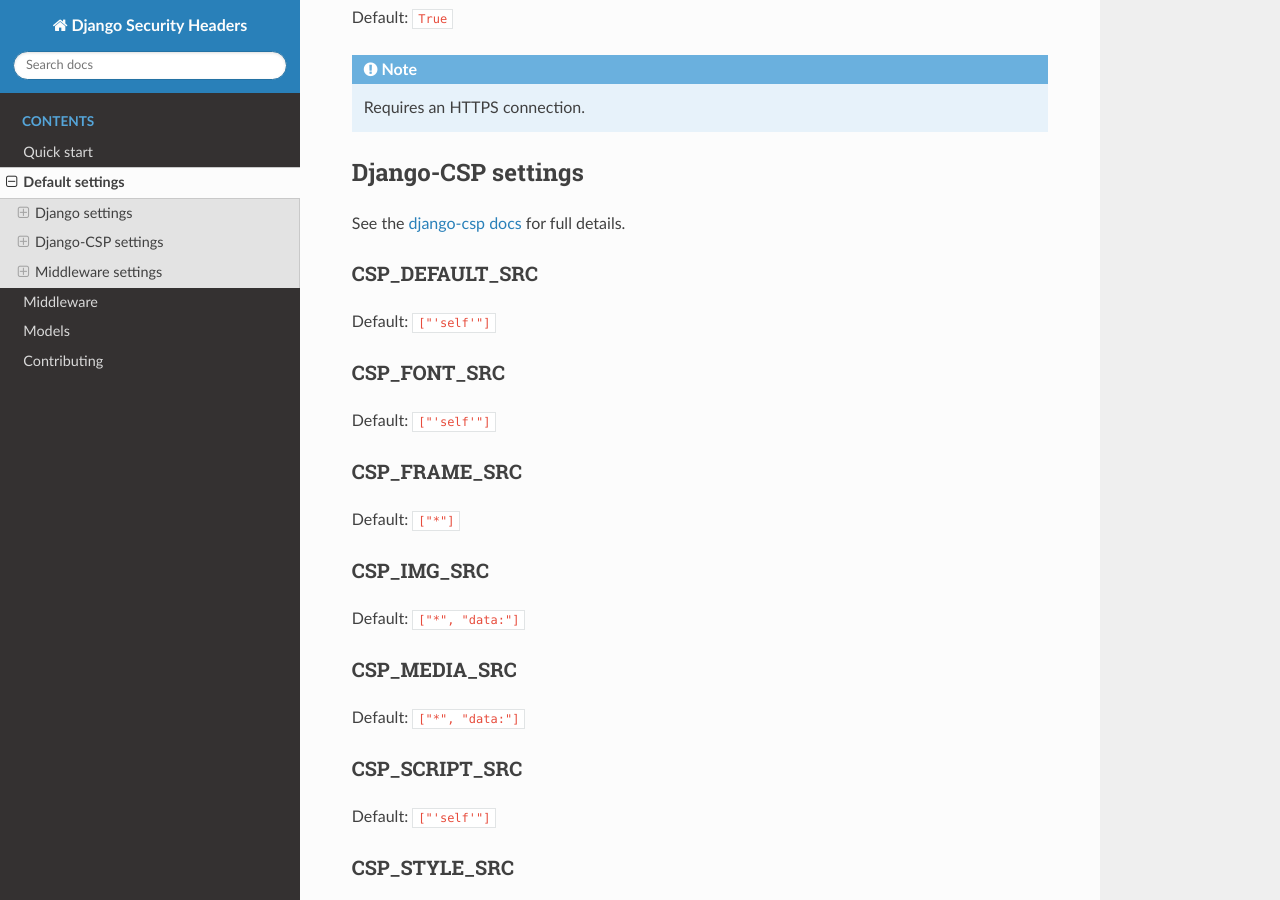
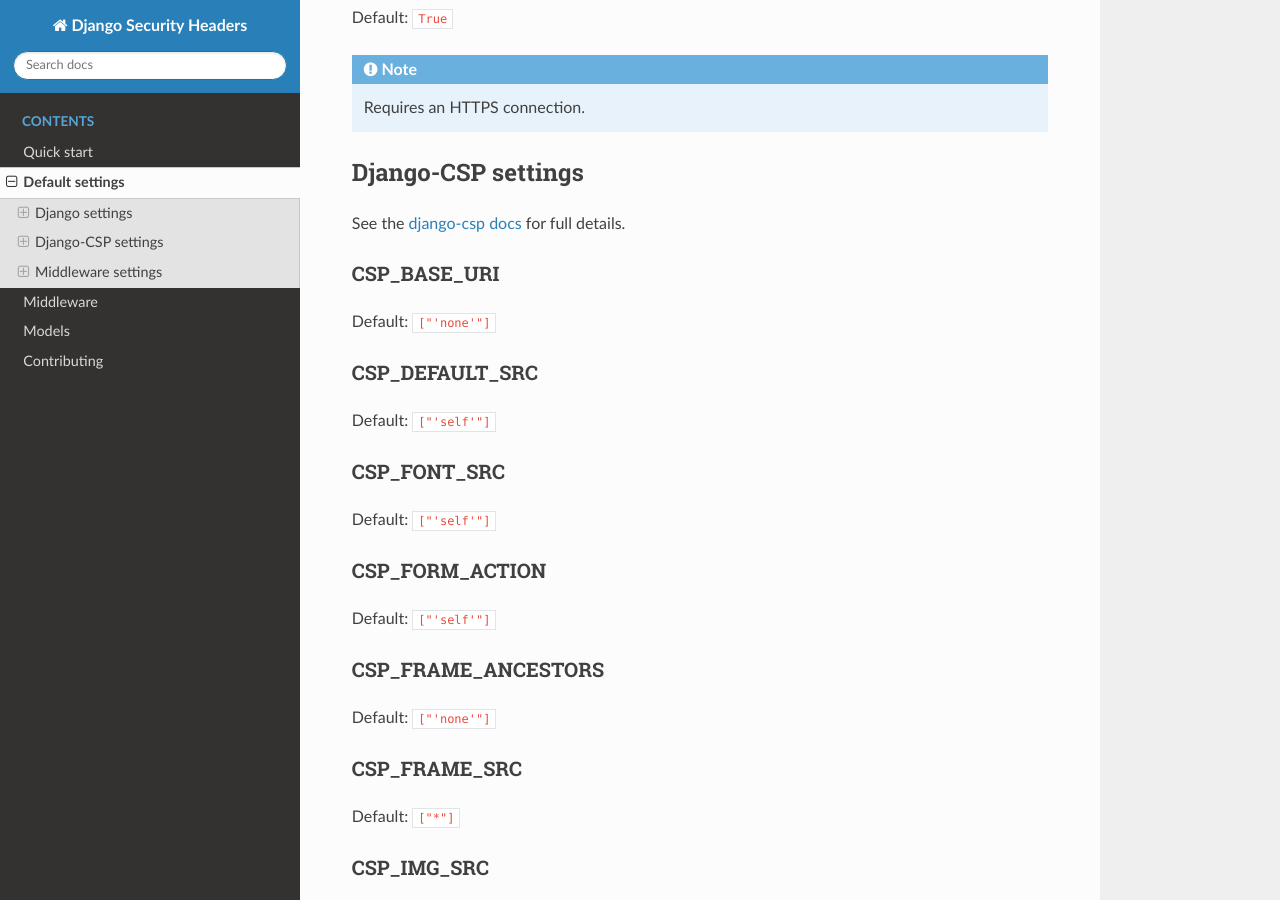
Before and after one commit to rogue707Dev/Django-security-headers, a Sphinx documentation site: the page built from docs/settings.rst, in a window 1280 px wide and 900 px high, scrolled down 2182 px. Built offline with Sphinx 7.4.7 and the Read the Docs theme 2.0.0, drawn with Linux system fonts in a browser that asks for light colours.

Commit message:
Update defaults for CSP.  Bump version 0.3.1

```diff
--- a/docs/settings.rst
+++ b/docs/settings.rst
@@ -124,6 +124,12 @@
 
 See the `django-csp docs <https://django-csp.readthedocs.io/en/latest/>`_ for full details.
 
+CSP_BASE_URI
+~~~~~~~~~~~~~~~
+
+Default: ``["'none'"]``
+
+
 CSP_DEFAULT_SRC
 ~~~~~~~~~~~~~~~
 
@@ -134,6 +140,18 @@
 ~~~~~~~~~~~~
 
 Default: ``["'self'"]``
+
+
+CSP_FORM_ACTION
+~~~~~~~~~~~~~~~
+
+Default: ``["'self'"]``
+
+
+CSP_FRAME_ANCESTORS
+~~~~~~~~~~~~~~~~~~~
+
+Default: ``["'none'"]``
 
 
 CSP_FRAME_SRC
--- a/setup.py
+++ b/setup.py
@@ -10,7 +10,7 @@
 
 setup(
     name="django_security_headers",
-    version="0.3.0",
+    version="0.3.1",
     packages=find_packages(exclude=["tests"]),
     include_package_data=True,
     license="BSD License",
```
Also changed, not shown: 1 other file.
